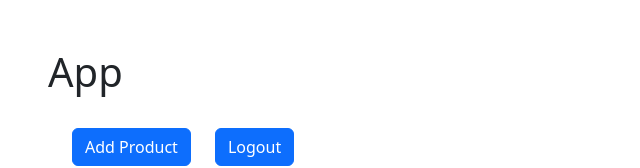
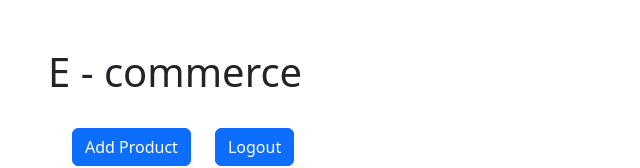
Before and after one commit to Manthiramoorthy/SAT-frontend, a React (Create React App) app: page / in a window 1280 px wide. Shown: the top 168 px of the page, without its empty margins (0-640 px from the left). Built offline with nearby package versions, Linux system fonts and the light colour scheme; no server answers; sample sign-in values are in the browser's storage.

Commit message:
Update header title to 'E - commerce' in App component

```diff
--- a/src/App.js
+++ b/src/App.js
@@ -9,7 +9,7 @@ function App() {
   }
   return (
     <div className='m-5'>
-      <h1>App</h1>
+      <h1>E - commerce</h1>
       <a className='btn btn-primary m-4' href='/addproduct'>Add Product</a>
       <button className='btn btn-primary' onClick={handleLogout}>Logout</button>
       <ProductList />
```
